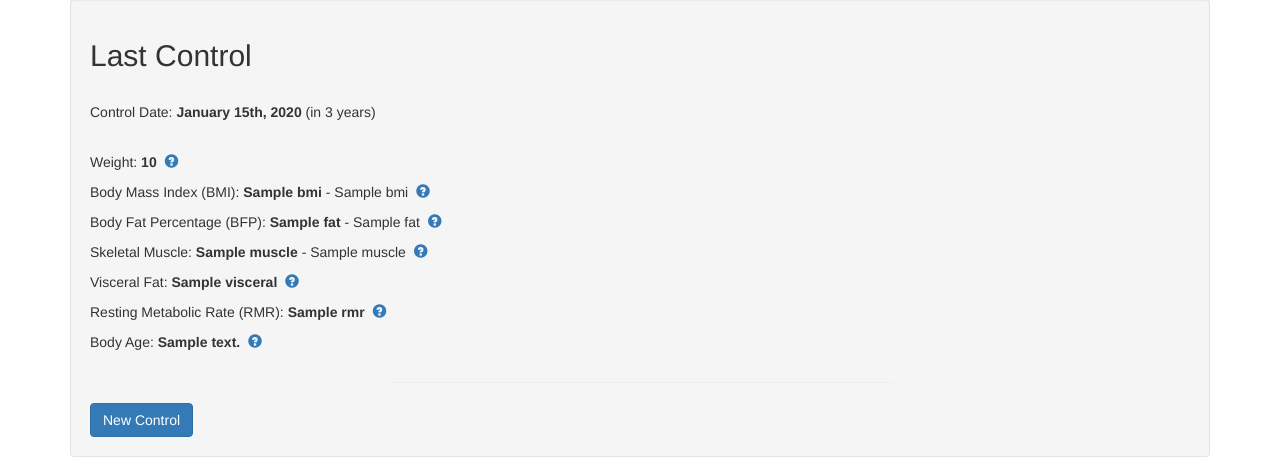
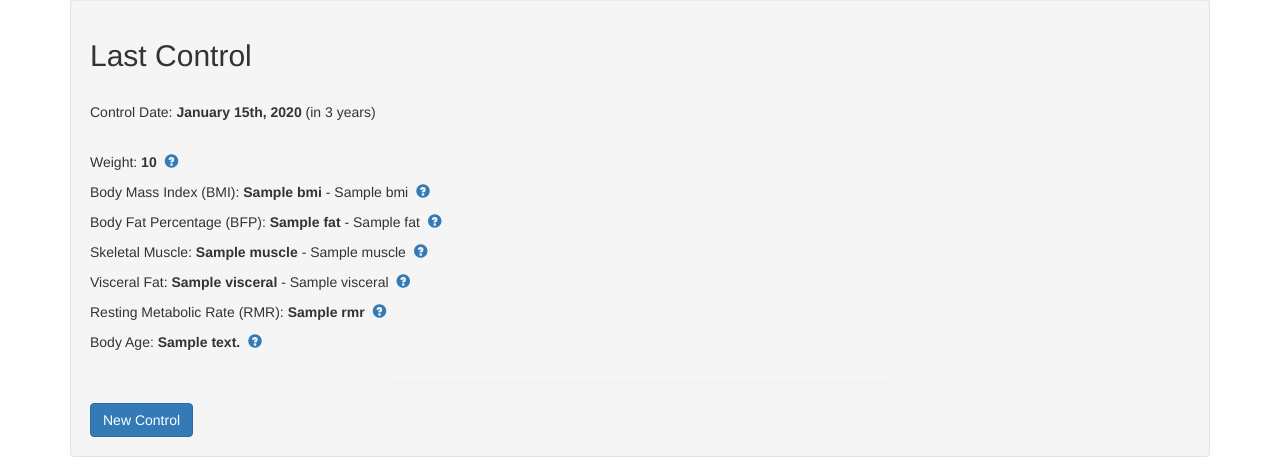
Before and after one commit to pahumadad/weight-control, a Flask app: template wcontrol/src/templates/index.html in a window 1280 px wide. Shown: the part 73-537 px from the top of the page. Run offline with Flask 2, Linux system fonts and the light colour scheme; the template is opened without the code that fills it: most values are stand-ins (such as "Sample title", 1, 10 or a date in 2020); parts of the project's set-up code (start-up, migrations or seed data) failed here and were passed over; some libraries are stand-ins or nearby versions.

Commit message:
Show the viceral fat result

```diff
--- a/wcontrol/src/templates/index.html
+++ b/wcontrol/src/templates/index.html
@@ -75,7 +75,7 @@
         {% endif %}
         {% if control.visceral != 0.0 %}
         <div class"col-sm-12">
-            <p>Visceral Fat: <strong>{{ control.visceral }}</strong>&nbsp;
+            <p>Visceral Fat: <strong>{{ control.visceral }}</strong> - {{ result.visceral }}&nbsp;
                 <a href="#visceral_desc" data-toggle="collapse">
                     <span class="glyphicon glyphicon-question-sign"></span>
                 </a>
```
